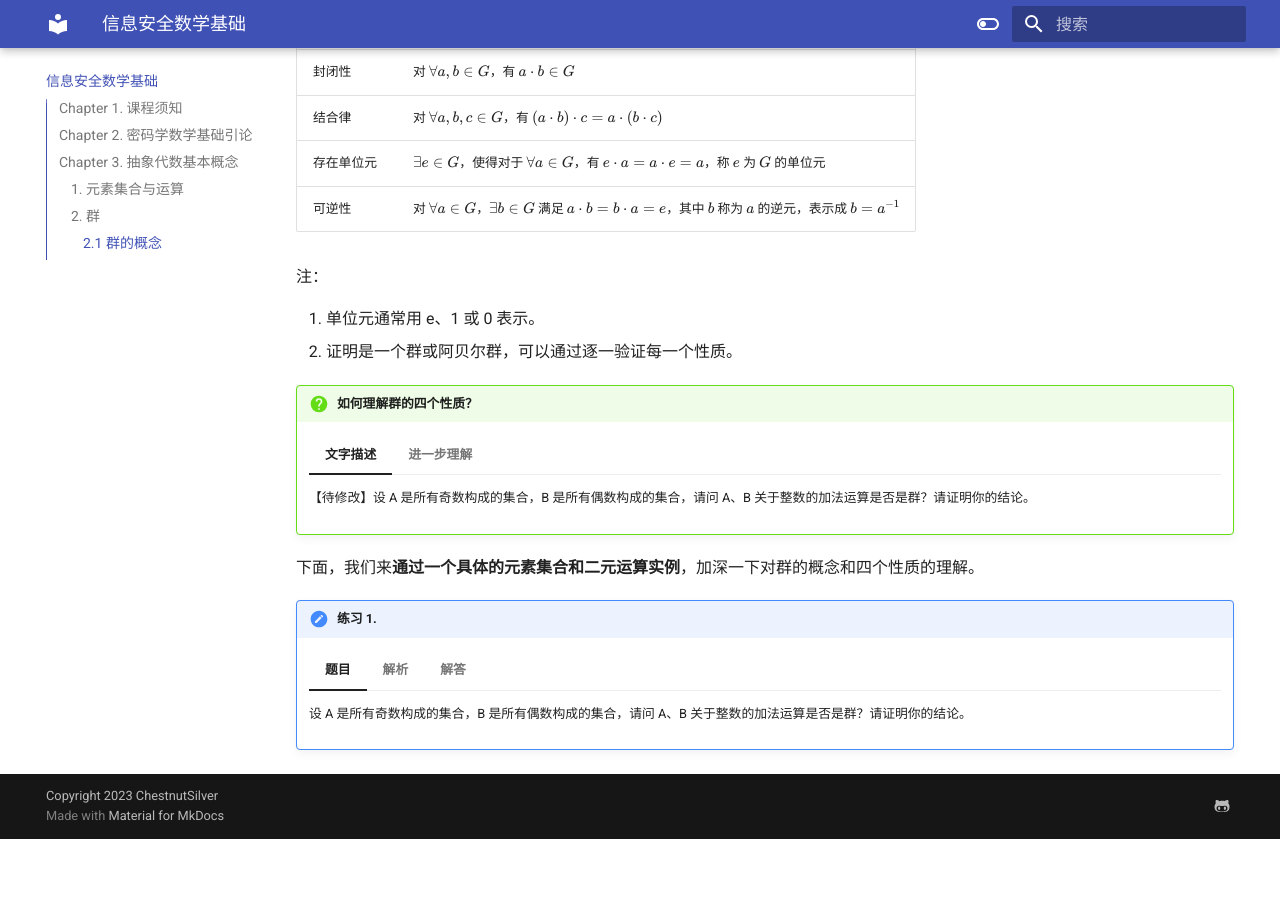
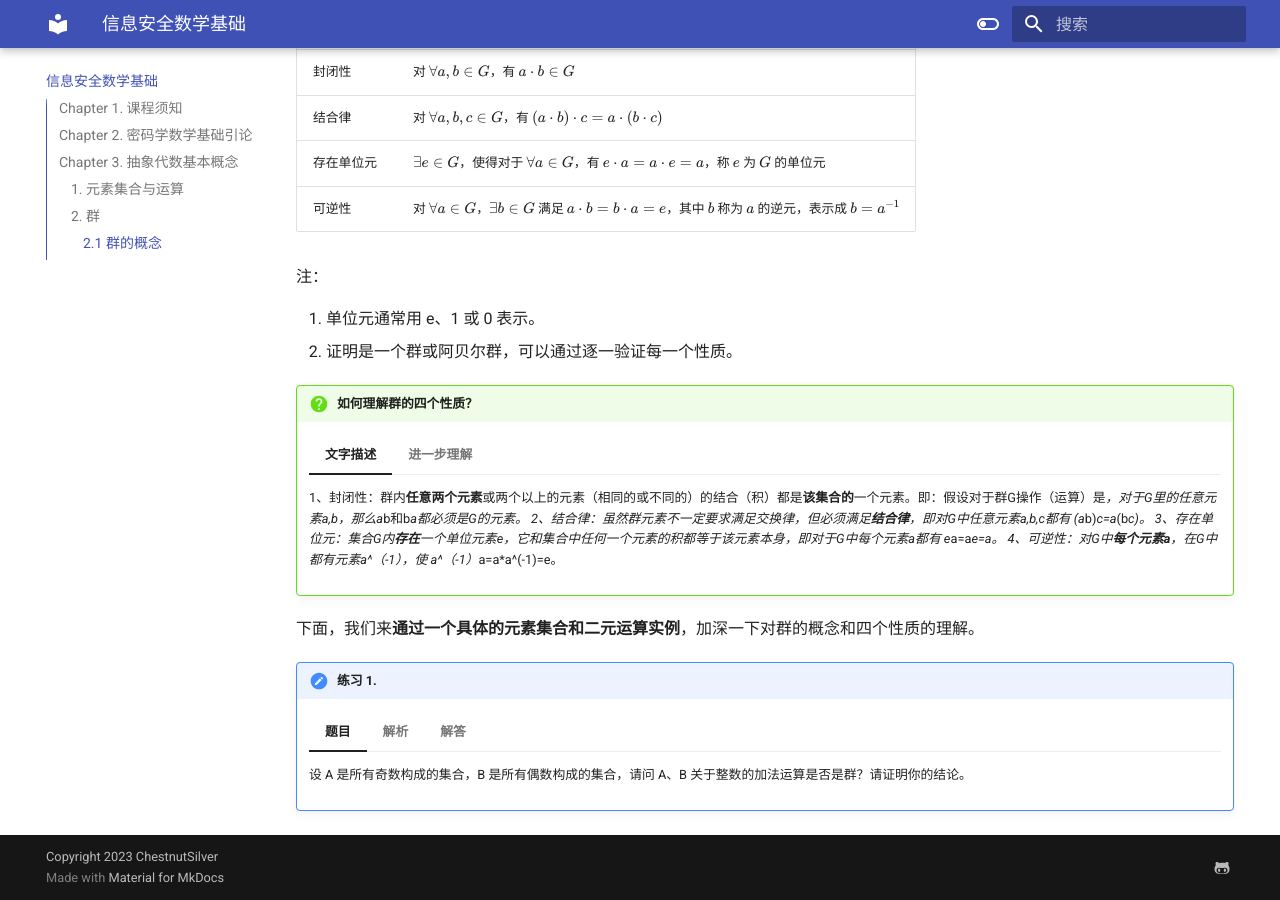
Before and after one commit to ChestnutSilver/TJIS-My-Helloworld, an MkDocs documentation site: the page built from docs/信息安全数学基础.md, in a window 1280 px wide and 900 px high, scrolled down 1844 px. Built offline with MkDocs 1.6.1 and Material for MkDocs 9.7.7, drawn with Linux system fonts in a browser that asks for light colours; before the commit the page ends 2683 px from its top, so only the background shows below that.

Commit message:
Update 信息安全数学基础.md

```diff
--- a/docs/信息安全数学基础.md
+++ b/docs/信息安全数学基础.md
@@ -84,7 +84,10 @@
 
     === "文字描述"
 
-        【待修改】设 A 是所有奇数构成的集合，B 是所有偶数构成的集合，请问 A、B 关于整数的加法运算是否是群？请证明你的结论。
+        1、封闭性：群内**任意两个元素**或两个以上的元素（相同的或不同的）的结合（积）都是**该集合的**一个元素。即：假设对于群G操作（运算）是*，对于G里的任意元素a,b，那么a*b和b*a都必须是G的元素。
+        2、结合律：虽然群元素不一定要求满足交换律，但必须满足**结合律**，即对G中任意元素a,b,c都有 (a*b)*c=a*(b*c)。
+        3、存在单位元：集合G内**存在**一个单位元素e，它和集合中任何一个元素的积都等于该元素本身，即对于G中每个元素a都有 e*a=a*e=a。
+        4、可逆性：对G中**每个元素a**，在G中都有元素a^（-1），使 a^（-1）*a=a*a^(-1)=e。
 
     === "进一步理解"
 
```
